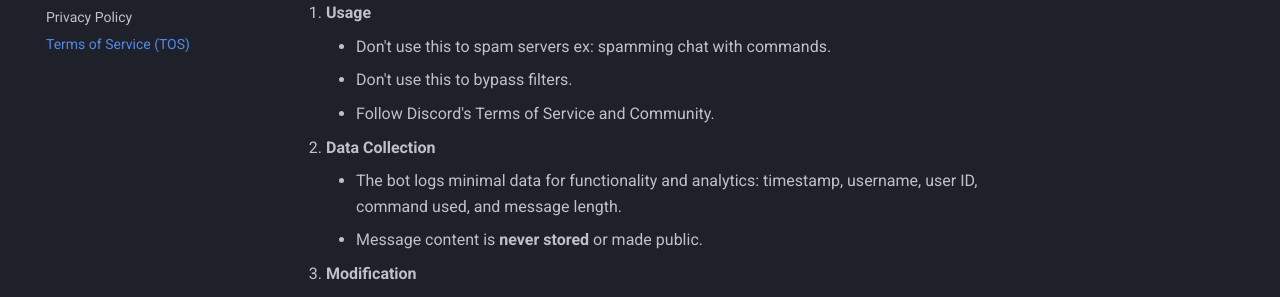
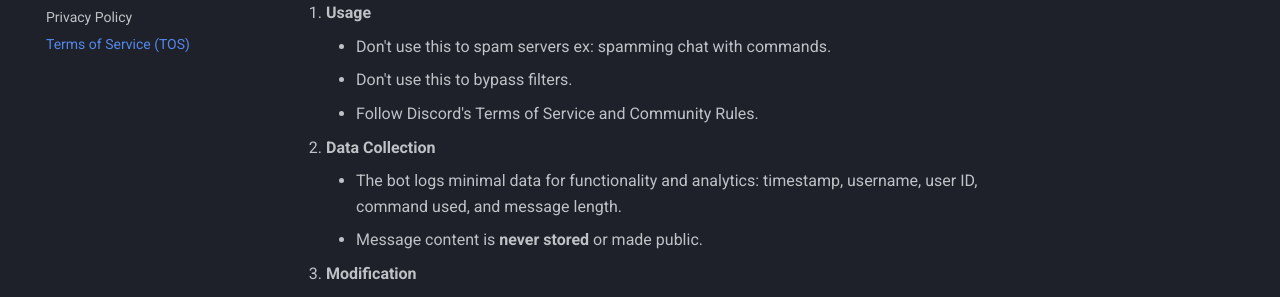
Before and after one commit to haotian2006/LuauBotSite, an MkDocs documentation site: the page built from docs/TOS.md, in a window 1280 px wide. Shown: the part 239-536 px from the top of the page. Built offline with MkDocs 1.6.1 and Material for MkDocs 9.7.7, drawn with Linux system fonts in a browser that asks for light colours.

Commit message:
add rules

```diff
--- a/docs/TOS.md
+++ b/docs/TOS.md
@@ -5,7 +5,7 @@ By using this bot, you agree to the following terms:
 1. **Usage**
     - Don't use this to spam servers ex: spamming chat with commands.
     - Don't use this to bypass filters.
-     - Follow Discord's Terms of Service and Community.
+     - Follow Discord's Terms of Service and Community Rules.
 
 2. **Data Collection**
      - The bot logs minimal data for functionality and analytics: timestamp, username, user ID, command used, and message length.
```
